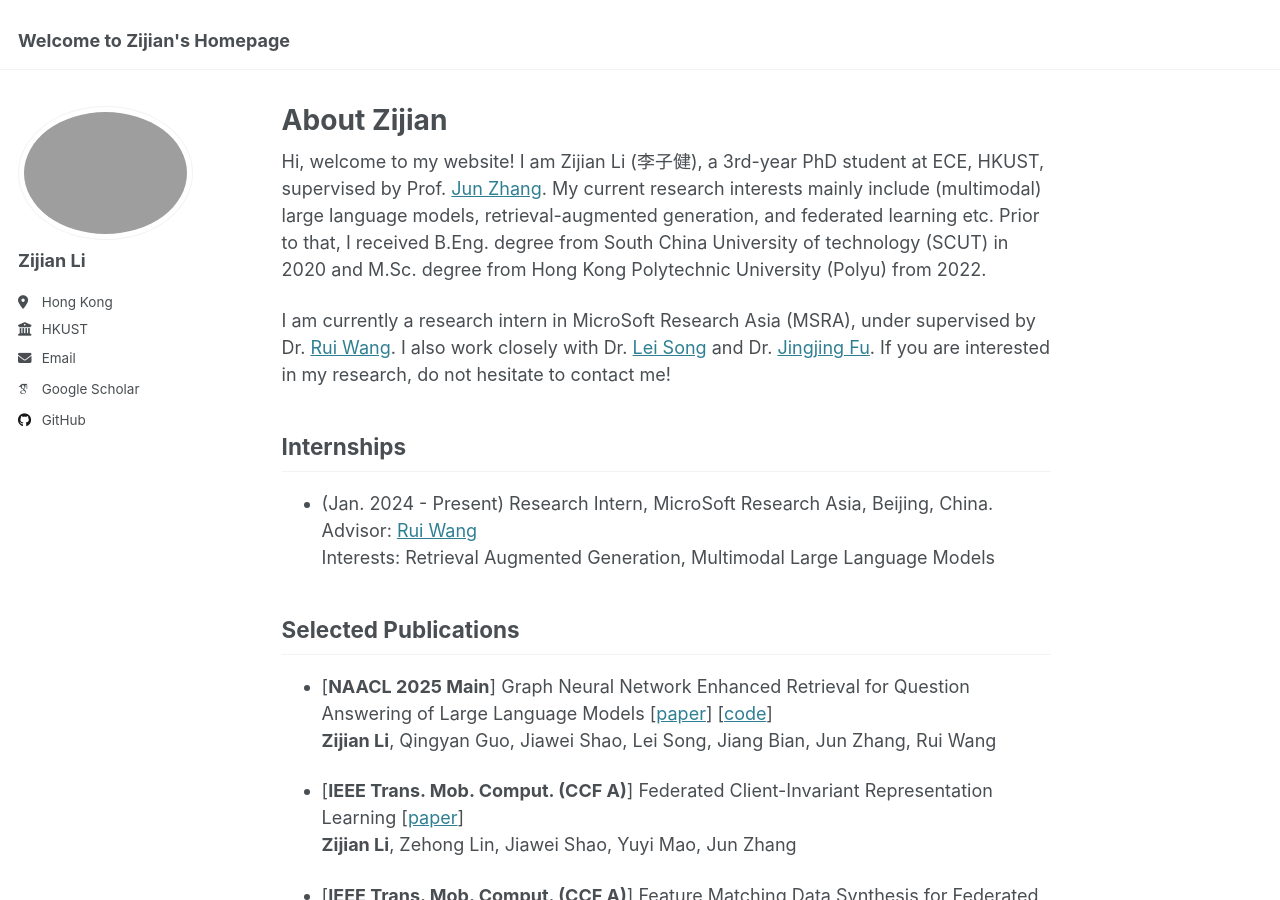
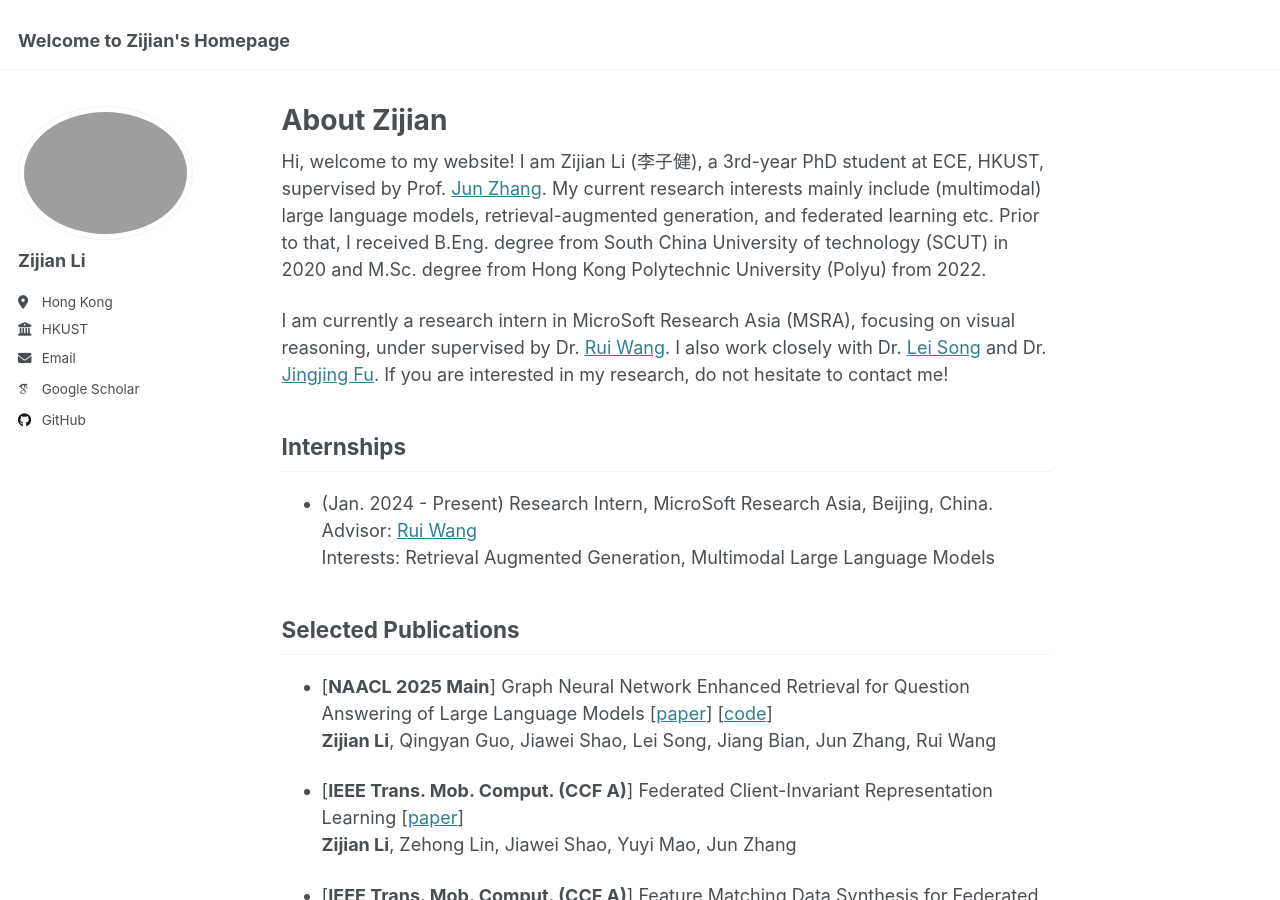
Before and after one commit to zli999/zijianli.github.io, a Jekyll site: the page built from _pages/about.md, in a window 1280 px wide and 900 px high. Built offline with Jekyll 4.4.1, drawn with Linux system fonts in a browser that asks for light colours; some web fonts are replaced.

Commit message:
Update about.md

```diff
--- a/_pages/about.md
+++ b/_pages/about.md
@@ -9,7 +9,7 @@ redirect_from:
 
 Hi, welcome to my website! I am Zijian Li (李子健), a 3rd-year PhD student at ECE, HKUST, supervised by Prof. [Jun Zhang](https://eejzhang.people.ust.hk/). My current research interests mainly include (multimodal) large language models, retrieval-augmented generation, and federated learning etc. Prior to that, I received B.Eng. degree from South China University of technology (SCUT) in 2020 and M.Sc. degree from Hong Kong Polytechnic University (Polyu) from 2022.
 
-I am currently a research intern in MicroSoft Research Asia (MSRA), under supervised by Dr. [Rui Wang](https://scholar.google.com.hk/citations?user=h1IrWikAAAAJ&hl=zh-CN). I also work closely with Dr. [Lei Song](https://www.microsoft.com/en-us/research/people/lesong/) and Dr. [Jingjing Fu](https://www.microsoft.com/en-us/research/people/jifu/). If you are interested in my research, do not hesitate to contact me!
+I am currently a research intern in MicroSoft Research Asia (MSRA), focusing on visual reasoning, under supervised by Dr. [Rui Wang](https://scholar.google.com.hk/citations?user=h1IrWikAAAAJ&hl=zh-CN). I also work closely with Dr. [Lei Song](https://www.microsoft.com/en-us/research/people/lesong/) and Dr. [Jingjing Fu](https://www.microsoft.com/en-us/research/people/jifu/). If you are interested in my research, do not hesitate to contact me!
 
 
 ## Internships
```
